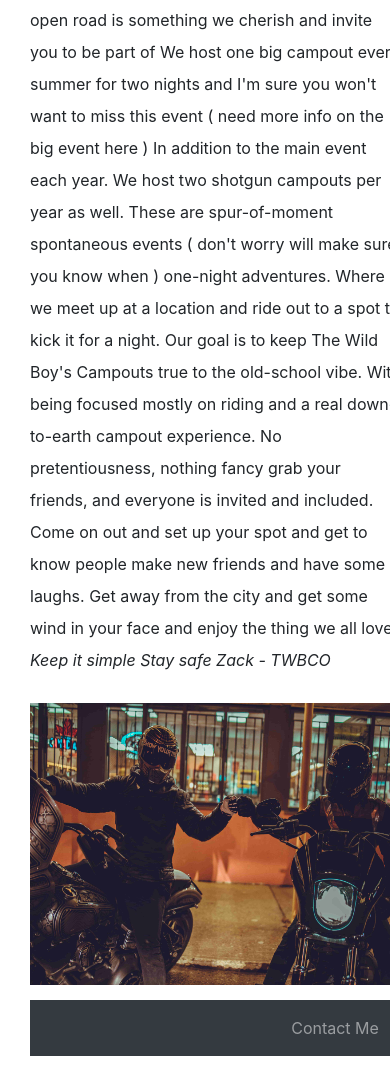
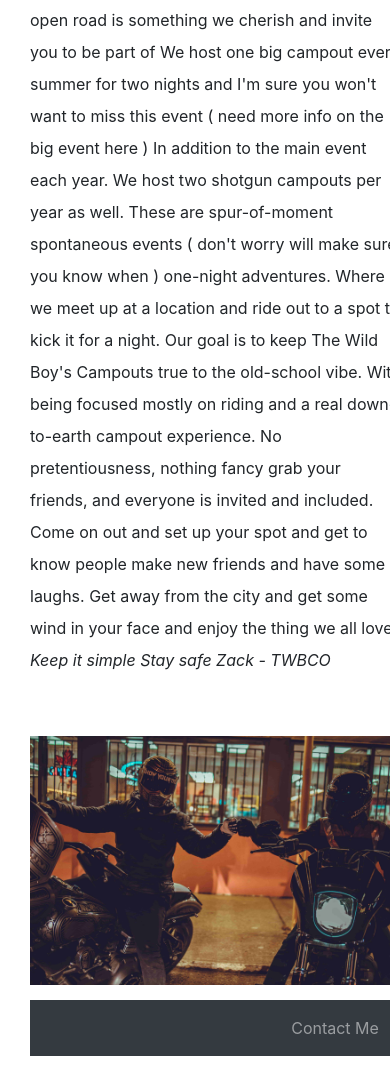
Before and after one commit to ajanes780/wildboyscampoutwebsite, a React (Create React App) app: page / in a window 390 px wide. Shown: the part 1392-2478 px from the top of the page. Built offline with nearby package versions, Linux system fonts and the light colour scheme.

Commit message:
fix mobile margins

```diff
--- a/src/components/newComponentLeft/newsComponentLeftStyle.scss
+++ b/src/components/newComponentLeft/newsComponentLeftStyle.scss
@@ -31,7 +31,7 @@
     flex-wrap: wrap-reverse;
     justify-content: center;
     // justify-content: space-between;
-    // height: 50px;
+    height: 95%;
     margin: 5px 0px;
 
     .write-up-left {
@@ -52,7 +52,7 @@
 
     .news-image-left {
       width: 100%;
-      // height: 95%;
+      height: 95%;
       // margin-bottom: 10px;
     }
   }
```
